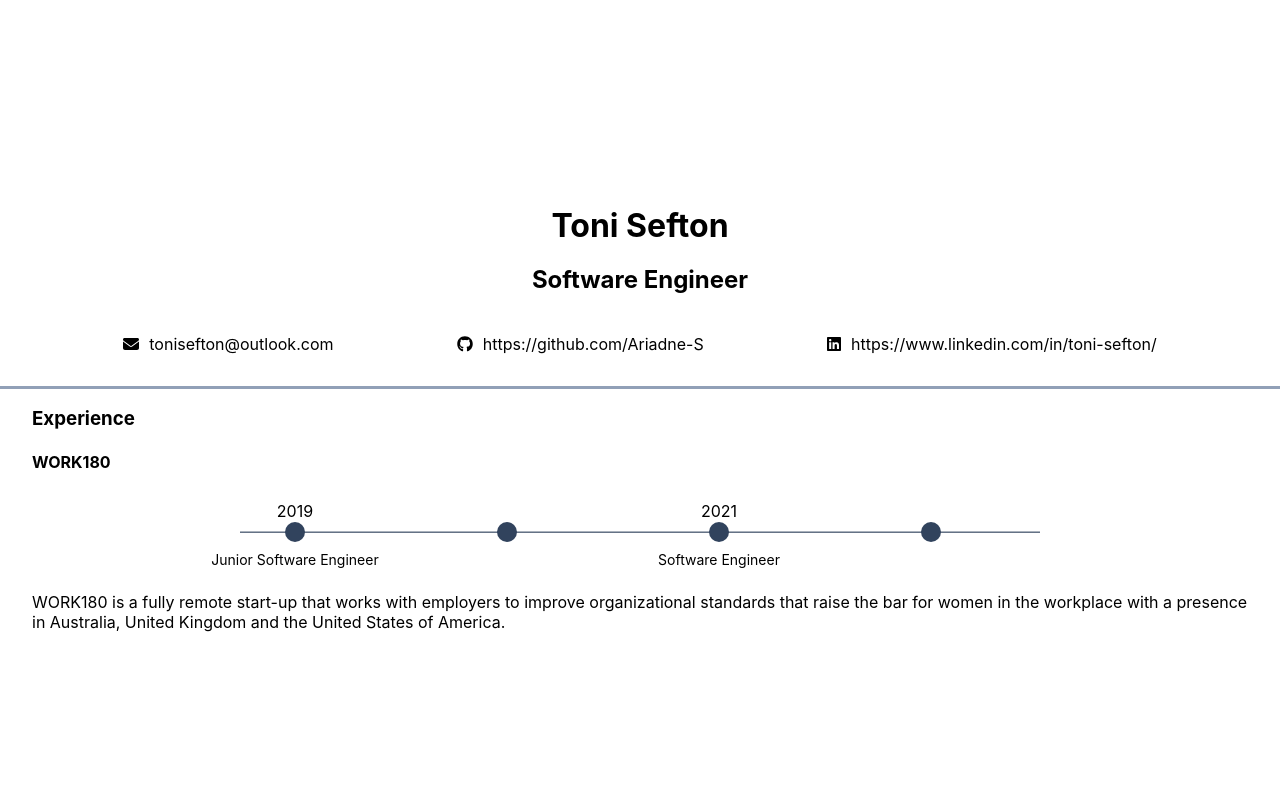
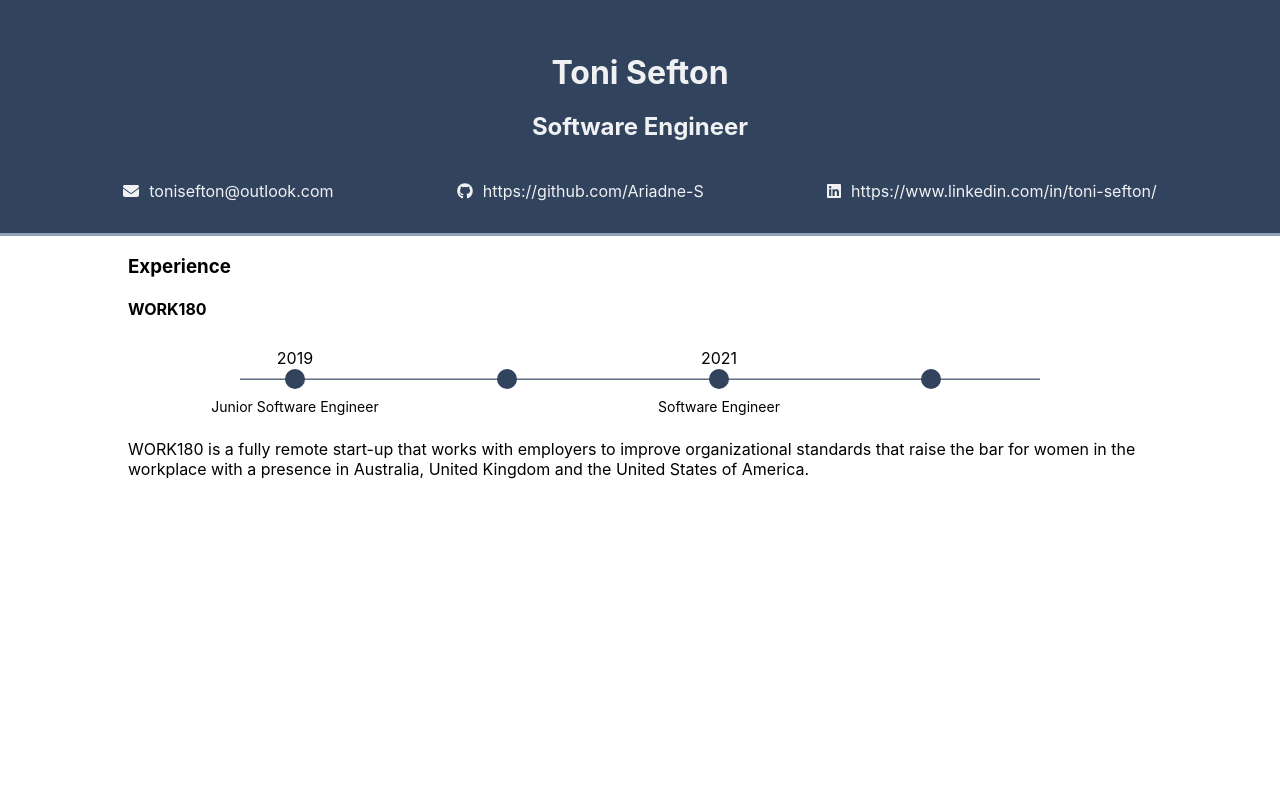
Before and after one commit to Ariadne-S/Resume, a Next.js app in the folder resume-2022/: page / in a window 1280 px wide. Shown: the top 800 px of the page. Built offline with nearby package versions, Linux system fonts and the light colour scheme.

Commit message:
Some small style tweaks

```diff
--- a/resume-2022/components/page-header.tsx
+++ b/resume-2022/components/page-header.tsx
@@ -49,6 +49,12 @@ const PageHeaderContainer = styled.div`
     align-items: center;
     border-bottom: 3px solid #91a0b7;
     padding: 2rem;
+    background-color: #31435d;
+    margin-top: 0;
+
+    * {
+        color: #ffffffed;
+    }
 
     h1 {
         margin-bottom: 0px;
--- a/resume-2022/pages/index.tsx
+++ b/resume-2022/pages/index.tsx
@@ -14,8 +14,8 @@ const Home: NextPage = () => {
         <link rel="icon" href="/favicon.ico" />
       </Head>
 
+      <PageHeader />
       <main className={styles.main}>
-          <PageHeader />
           <Experience />
       </main>
 
--- a/resume-2022/styles/Home.module.css
+++ b/resume-2022/styles/Home.module.css
@@ -1,15 +1,13 @@
 .container {
-  padding: 0 2rem;
 }
 
 .main {
   min-height: 100vh;
-  padding: 4rem 0;
   flex: 1;
   display: flex;
   flex-direction: column;
-  justify-content: center;
   align-items: center;
+  padding: 0 8rem;
 }
 
 .footer {
```
